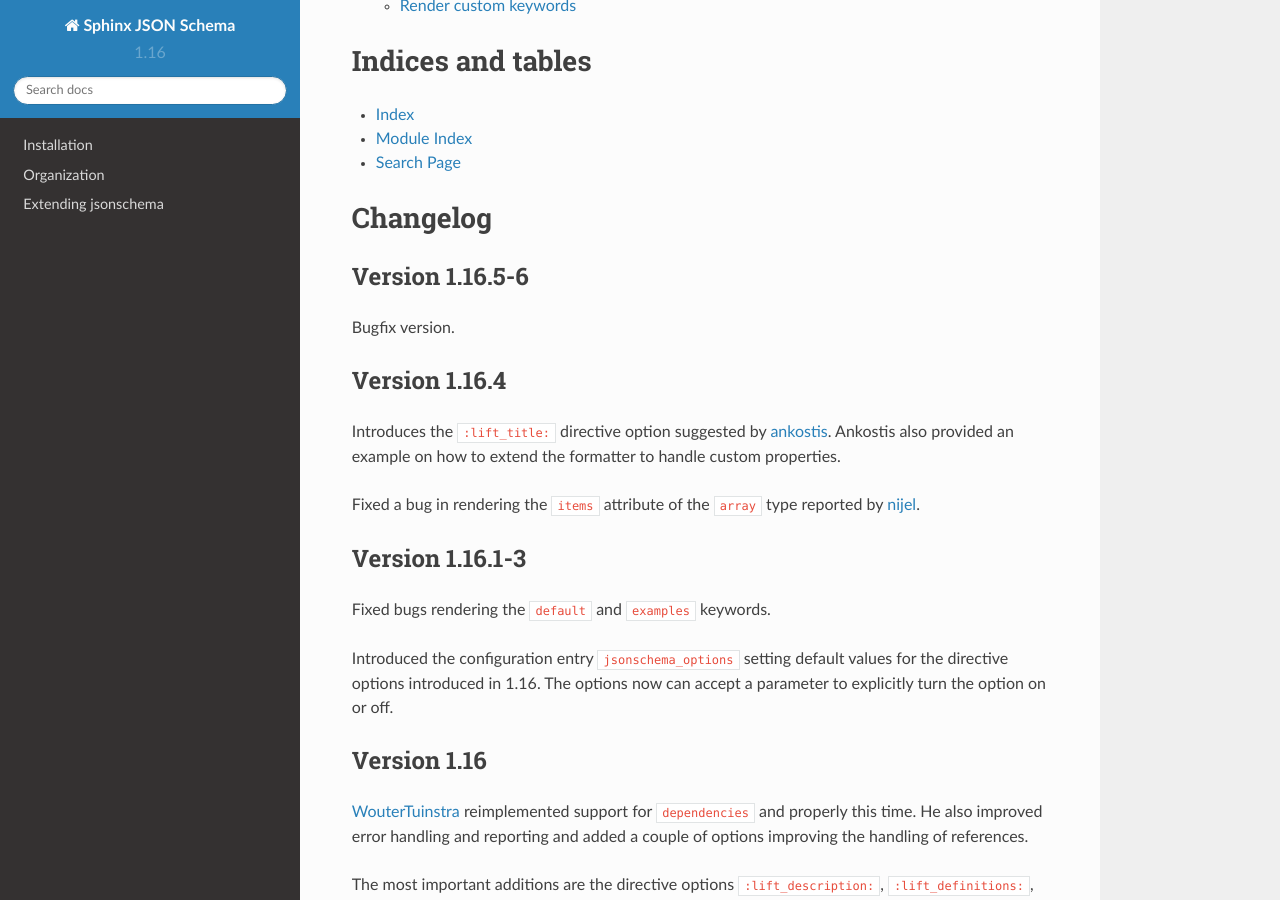
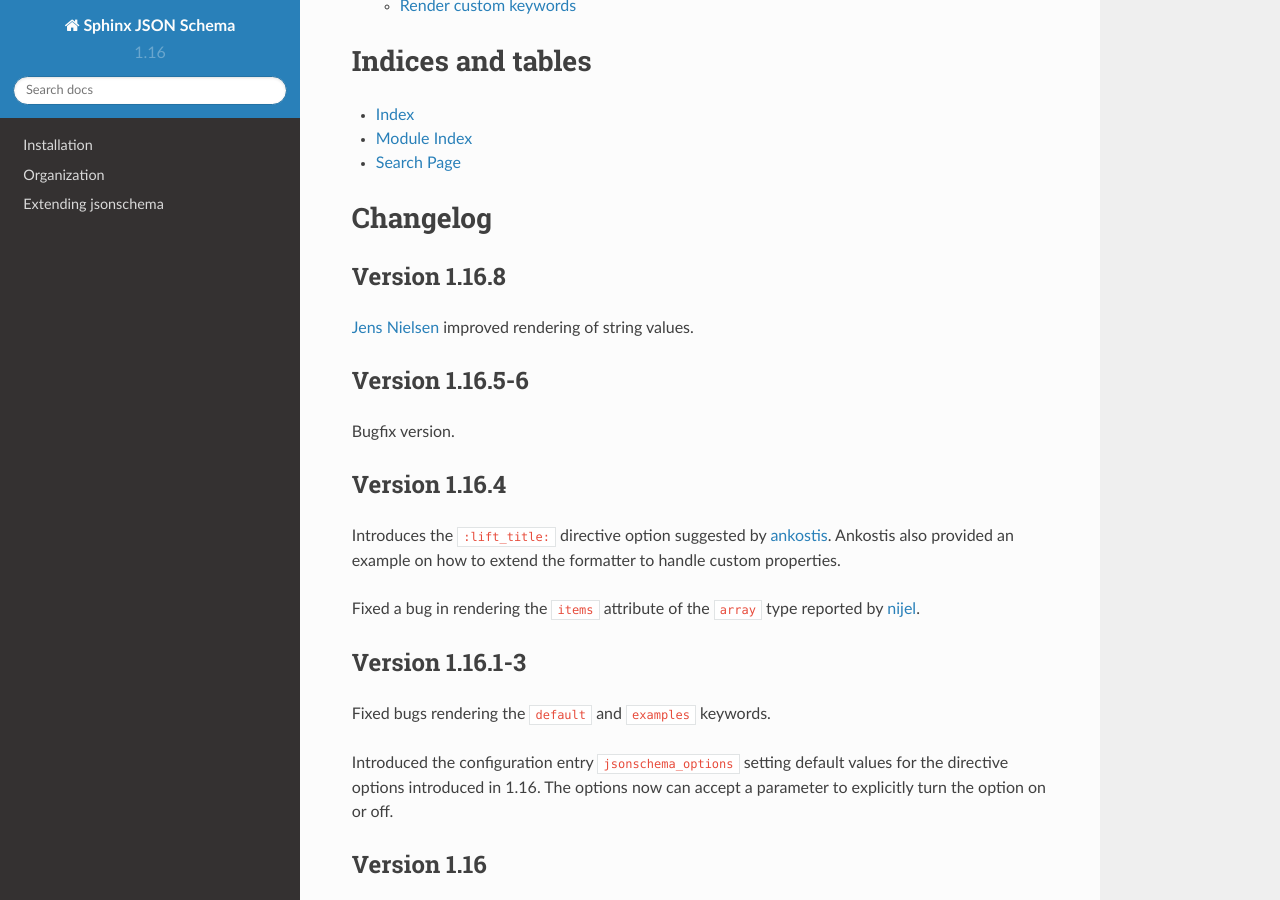
Before and after one commit to lnoor/sphinx-jsonschema, a Sphinx documentation site: the page built from docs/index.rst, in a window 1280 px wide and 900 px high, scrolled down 599 px. Built offline with Sphinx 7.4.7 and the Read the Docs theme 2.0.0, drawn with Linux system fonts in a browser that asks for light colours; pages that are not in the unit, such as notebooks, are missing from menus.

Commit message:
bumped version to 1.16.8, after merging pull request #57

```diff
--- a/README.rst
+++ b/README.rst
@@ -169,6 +169,11 @@ This software is made available under the GPL v3.
 Changelog
 =========
 
+Version 1.16.8
+--------------
+
+`Jens Nielsen <https://github.com/jenshnielsen>`_ improved rendering of string values.
+
 Version 1.16.5-6
 ----------------
 
--- a/docs/conf.py
+++ b/docs/conf.py
@@ -62,7 +62,7 @@ author = u'Leo Noordergraaf'
 # The short X.Y version.
 version = u'1.16'
 # The full version, including alpha/beta/rc tags.
-release = u'1.16.7'
+release = u'1.16.8'
 
 # The language for content autogenerated by Sphinx. Refer to documentation
 # for a list of supported languages.
--- a/docs/index.rst
+++ b/docs/index.rst
@@ -33,6 +33,11 @@ Indices and tables
 
 Changelog
 =========
+
+Version 1.16.8
+--------------
+
+`Jens Nielsen <https://github.com/jenshnielsen>`_ improved rendering of string values.
 
 Version 1.16.5-6
 ----------------
--- a/setup.py
+++ b/setup.py
@@ -10,7 +10,7 @@ with open(path.join(here, 'README.rst'), encoding='utf-8') as f:
 
 setup(
     name='sphinx-jsonschema',
-    version='1.16.7',     # don't forget: must match __init__.py::setup() return value
+    version='1.16.8',     # don't forget: must match __init__.py::setup() return value
 
     description='Sphinx extension to display JSON Schema',
     long_description=long_description,
--- a/sphinx-jsonschema/__init__.py
+++ b/sphinx-jsonschema/__init__.py
@@ -206,4 +206,4 @@ class JsonSchema(Directive):
 def setup(app):
     app.add_directive('jsonschema', JsonSchema)
     app.add_config_value('jsonschema_options', {}, 'env')
-    return {'version': '1.16.7'}
+    return {'version': '1.16.8'}
```
Also changed, not shown: 1 other file.
